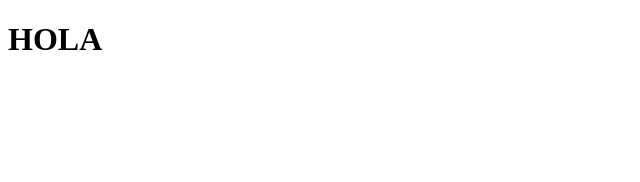
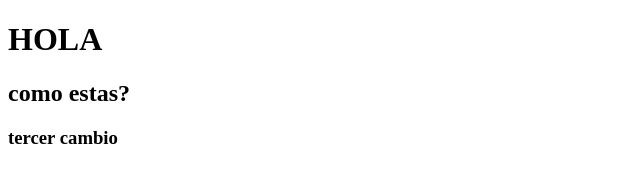
Before and after one commit to afvp0315/practicagit, a plain HTML site: page index.html in a window 1280 px wide. Shown: the whole page, without its empty margins (0-640 px from the left). Drawn offline with Linux system fonts and the light colour scheme.

Commit message:
tercer cambio

```diff
--- a/index.html
+++ b/index.html
@@ -7,5 +7,7 @@
 </head>
 <body>
     <h1>HOLA</h1>
+    <h2>como estas?</h2>
+    <h3>tercer cambio</h3>
 </body>
 </html>
```
